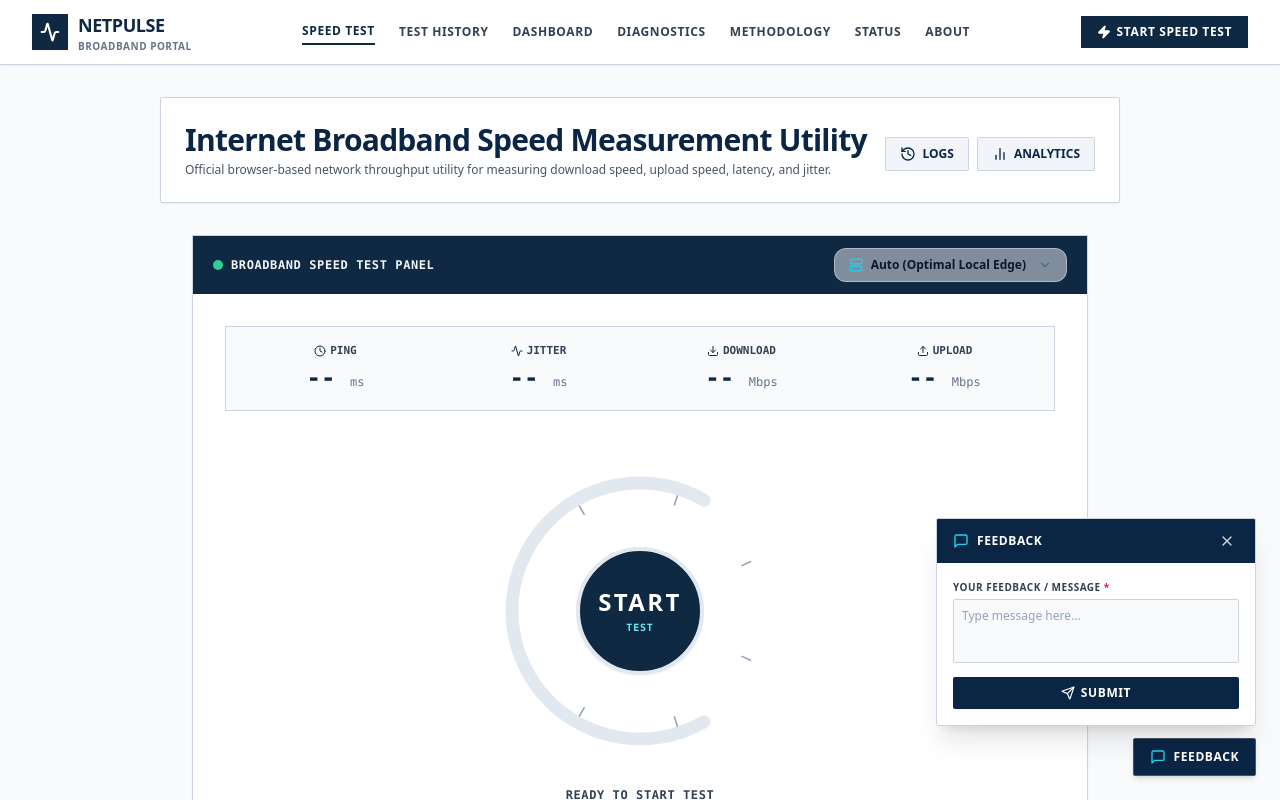
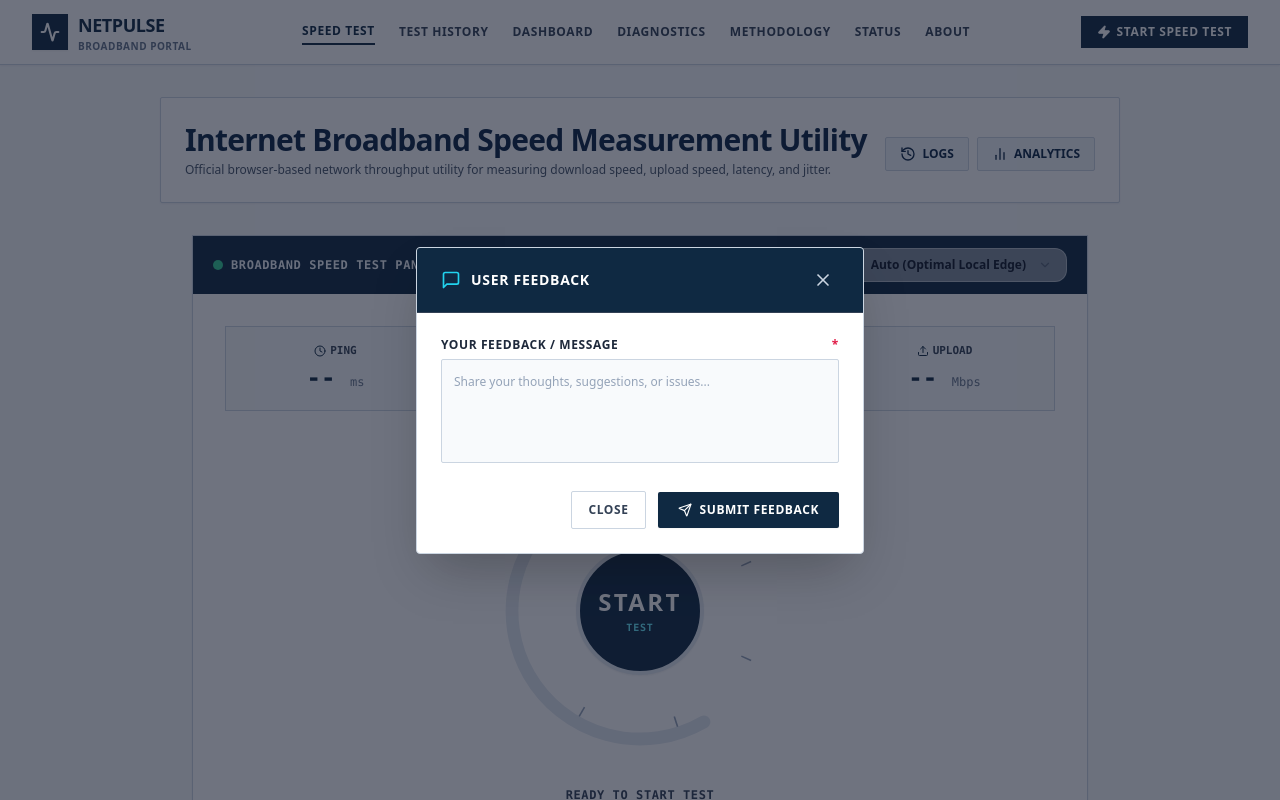
Before and after one commit to AvneeshTripathi72/netpulse, a Next.js app: page / in a window 1280 px wide. Shown: the top 800 px of the page. Built offline with nearby package versions, Linux system fonts and the light colour scheme.

Commit message:
Update feedback dialog into a normal centered modal window with proper CSS and spacing

```diff
--- a/components/feedback-widget.tsx
+++ b/components/feedback-widget.tsx
@@ -9,7 +9,6 @@
   const [loading, setLoading] = useState(false);
   const [submitted, setSubmitted] = useState(false);
   const [errorMsg, setErrorMsg] = useState<string | null>(null);
-
 
   const handleSubmit = async (e: React.FormEvent) => {
     e.preventDefault();
@@ -54,103 +53,117 @@
 
   const handleClose = () => {
     setIsOpen(false);
-    sessionStorage.setItem("netpulse_feedback_auto_shown", "true");
   };
 
   return (
-    <div className="fixed bottom-6 right-6 z-50 flex flex-col items-end">
-      {/* Compact Dialog Box */}
+    <>
+      {/* Centered Modal Window Popup */}
       {isOpen && (
-        <div className="mb-3 w-72 sm:w-80 bg-white rounded-md border border-slate-300 shadow-xl overflow-hidden text-slate-900 animate-fade-in">
-          {/* Navy Enterprise Header */}
-          <div className="bg-[#0b2545] text-white px-4 py-2.5 flex items-center justify-between">
-            <div className="flex items-center gap-2">
-              <MessageSquare className="h-4 w-4 text-cyan-400" />
-              <h3 className="text-xs font-bold uppercase tracking-wider">Feedback</h3>
+        <div className="fixed inset-0 z-50 flex items-center justify-center p-4 bg-slate-900/60 backdrop-blur-xs animate-in fade-in duration-200">
+          <div className="w-full max-w-md bg-white rounded-lg border border-slate-300 shadow-2xl overflow-hidden text-slate-900">
+            {/* Header Strip */}
+            <div className="bg-[#0f2942] text-white px-6 py-4 flex items-center justify-between border-b border-slate-700">
+              <div className="flex items-center gap-2.5">
+                <MessageSquare className="h-5 w-5 text-cyan-400" />
+                <h3 className="text-sm font-bold uppercase tracking-wider">User Feedback</h3>
               </div>
 
               <button
                 onClick={handleClose}
-              className="p-1 rounded hover:bg-slate-800 text-slate-300 hover:text-white transition-colors"
-              aria-label="Close dialog"
+                className="p-1.5 rounded-md hover:bg-slate-700/60 text-slate-300 hover:text-white transition-colors"
+                aria-label="Close modal window"
               >
-              <X className="h-4 w-4" />
+                <X className="h-5 w-5" />
               </button>
             </div>
 
-          <div className="p-4">
+            {/* Modal Body */}
+            <div className="p-6 space-y-4">
               {submitted ? (
                 /* Success State */
-              <div className="py-3 text-center space-y-2">
-                <div className="flex h-9 w-9 items-center justify-center rounded-full bg-emerald-50 text-emerald-600 border border-emerald-200 mx-auto">
-                  <CheckCircle2 className="h-5 w-5" />
+                <div className="py-6 text-center space-y-3">
+                  <div className="flex h-12 w-12 items-center justify-center rounded-full bg-emerald-50 text-emerald-600 border border-emerald-200 mx-auto">
+                    <CheckCircle2 className="h-6 w-6" />
                   </div>
-                <h4 className="text-xs font-bold text-[#0b2545]">Feedback Sent!</h4>
-                <p className="text-[11px] text-slate-600 leading-relaxed">
-                  Thank you for your feedback.
+                  <h4 className="text-base font-bold text-[#0f2942]">Thank You for Your Feedback!</h4>
+                  <p className="text-xs text-slate-600 leading-relaxed max-w-xs mx-auto">
+                    Your feedback has been successfully recorded and sent to our team.
                   </p>
                   <button
                     onClick={handleReset}
-                  className="mt-1 px-3 py-1.5 rounded-md bg-[#0b2545] hover:bg-[#133c6d] text-white text-[11px] font-bold"
+                    className="mt-2 px-4 py-2 rounded-md bg-[#0f2942] hover:bg-[#163a5c] text-white text-xs font-bold uppercase tracking-wider"
                   >
-                  Send Another
+                    Send Another Response
                   </button>
                 </div>
               ) : (
-              /* Clean Form Body: Message Only */
-              <form onSubmit={handleSubmit} className="space-y-2.5 text-xs">
+                /* Clean Form Body */
+                <form onSubmit={handleSubmit} className="space-y-4 text-xs">
                   {errorMsg && (
-                  <div className="p-2 rounded bg-rose-50 border border-rose-200 text-rose-700 text-[11px] flex items-center gap-1.5">
-                    <AlertCircle className="h-3.5 w-3.5 flex-shrink-0" />
+                    <div className="p-3 rounded-md bg-rose-50 border border-rose-200 text-rose-700 text-xs flex items-center gap-2">
+                      <AlertCircle className="h-4 w-4 flex-shrink-0" />
                       <span>{errorMsg}</span>
                     </div>
                   )}
 
-                {/* Short Compact Textarea */}
-                <div className="space-y-1">
-                  <label className="text-[10px] font-bold uppercase tracking-wider text-slate-700">
-                    Your Feedback / Message <span className="text-rose-600">*</span>
+                  {/* Feedback Message Input */}
+                  <div className="space-y-1.5">
+                    <label className="text-xs font-bold text-slate-800 uppercase tracking-wider flex justify-between">
+                      <span>Your Feedback / Message</span>
+                      <span className="text-rose-600">*</span>
                     </label>
                     <textarea
                       required
-                    rows={2.5}
+                      rows={4}
                       value={message}
                       onChange={(e) => setMessage(e.target.value)}
-                    placeholder="Type message here..."
-                    className="w-full rounded-md bg-slate-50 border border-slate-300 p-2 text-xs text-slate-900 placeholder:text-slate-400 focus:outline-none focus:border-[#0b2545] resize-none h-16"
+                      placeholder="Share your thoughts, suggestions, or issues..."
+                      className="w-full rounded-md bg-slate-50 border border-slate-300 p-3 text-xs text-slate-900 placeholder:text-slate-400 focus:outline-none focus:ring-2 focus:ring-[#0f2942] focus:border-transparent resize-none leading-relaxed"
                     />
                   </div>
 
-                {/* Submit Button */}
+                  {/* Action Buttons */}
+                  <div className="flex items-center justify-end gap-3 pt-2">
+                    <button
+                      type="button"
+                      onClick={handleClose}
+                      className="px-4 py-2.5 rounded-md border border-slate-300 text-slate-700 font-bold text-xs uppercase tracking-wider hover:bg-slate-100 transition-colors"
+                    >
+                      Close
+                    </button>
                     <button
                       type="submit"
                       disabled={loading}
-                  className="w-full flex items-center justify-center gap-1.5 py-2 rounded-md bg-[#0b2545] hover:bg-[#133c6d] text-white font-bold text-xs uppercase tracking-wider shadow-sm disabled:opacity-50"
+                      className="flex items-center justify-center gap-2 px-5 py-2.5 rounded-md bg-[#0f2942] hover:bg-[#163a5c] text-white font-bold text-xs uppercase tracking-wider shadow-sm disabled:opacity-50 transition-colors"
                     >
                       {loading ? (
-                    "Sending..."
+                        "Submitting..."
                       ) : (
                         <>
                           <Send className="h-3.5 w-3.5" />
-                      Submit
+                          Submit Feedback
                         </>
                       )}
                     </button>
+                  </div>
                 </form>
               )}
             </div>
           </div>
+        </div>
       )}
 
-      {/* Floating Trigger Button */}
+      {/* Floating Button at Bottom Right (visible when modal is closed) */}
+      {!isOpen && (
         <button
-        onClick={() => setIsOpen(!isOpen)}
-        className="flex items-center gap-2 px-4 py-2.5 rounded-md bg-[#0b2545] hover:bg-[#133c6d] text-white font-bold text-xs uppercase tracking-wider shadow-md border border-slate-600 transition-all"
-        aria-label="Toggle feedback dialog"
+          onClick={() => setIsOpen(true)}
+          className="fixed bottom-6 right-6 z-40 flex items-center gap-2 px-4 py-2.5 rounded-md bg-[#0f2942] hover:bg-[#163a5c] text-white font-bold text-xs uppercase tracking-wider shadow-lg border border-slate-600 transition-all hover:scale-105"
+          aria-label="Open feedback dialog"
         >
           <MessageSquare className="h-4 w-4 text-cyan-400" />
           <span>Feedback</span>
         </button>
-    </div>
+      )}
+    </>
   );
 }
```
Lines whose indentation alone changed are shown as unchanged.
